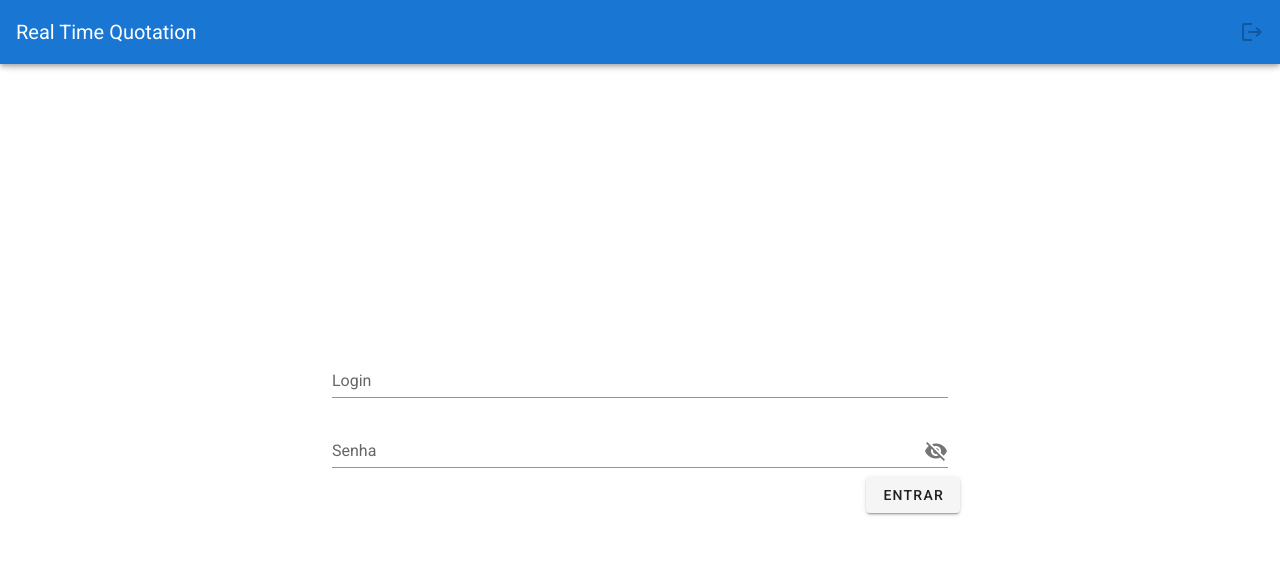
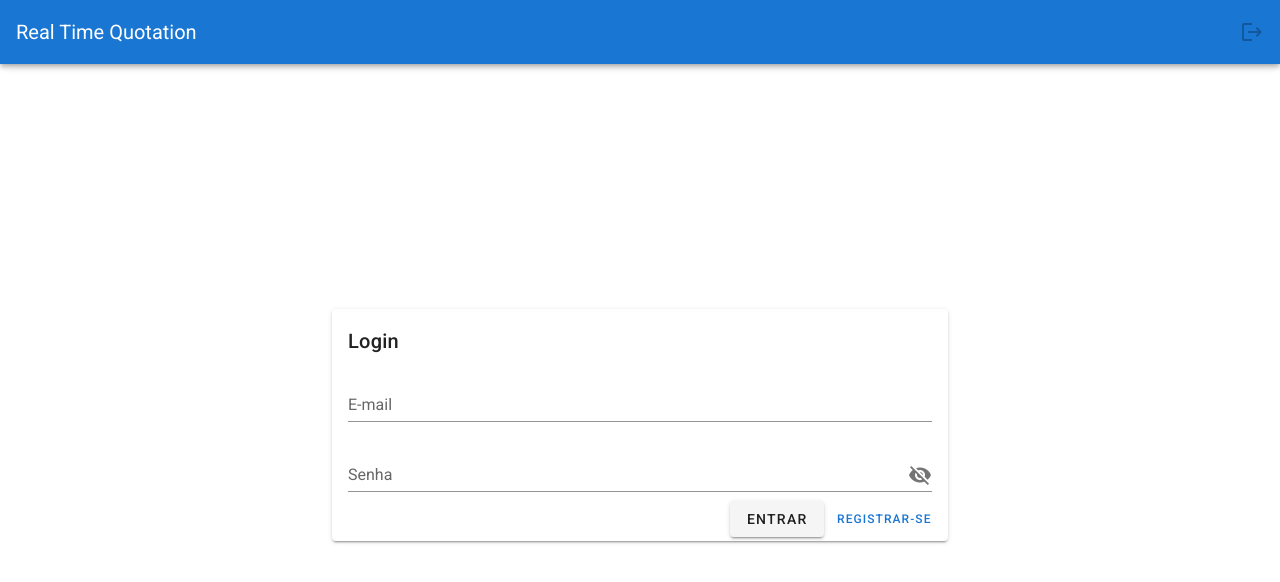
Before and after one commit to mathvalenza/real-time-quotation, a Vue app: page /login in a window 1280 px wide. Shown: the top 582 px of the page. Built offline with nearby package versions, Linux system fonts and the light colour scheme.

Commit message:
login, logout and signup done integrating with firebase

```diff
--- a/src/components/CustomAppBar.vue
+++ b/src/components/CustomAppBar.vue
@@ -2,23 +2,29 @@
   <v-app-bar absolute class="primary white--text">
     <v-toolbar-title>Real Time Quotation</v-toolbar-title>
     <div class="flex-grow-1"></div>
-    <v-btn class="white--text" icon :disabled="isLoginView" @click="goToLogin">
+    <v-btn class="white--text" icon :disabled="!isInHome" @click="signOut">
       <v-icon>mdi-logout</v-icon>
     </v-btn>
   </v-app-bar>
 </template>
 
 <script>
+import firebase from 'firebase';
+
 export default {
   name: 'CustomAppBar',
   computed: {
-    isLoginView() {
-      return this.$route.name === 'login';
+    isInHome() {
+      return this.$route.name === 'home';
     },
   },
   methods: {
-    goToLogin() {
-      return this.$router.push({ name: 'login' });
+    signOut() {
+      firebase
+        .auth()
+        .signOut()
+        .then(() => this.$router.push({ name: 'login' }))
+        .catch(error => console.log('Ops, ', error.message));
     },
   },
 };
--- a/src/components/Login.vue
+++ b/src/components/Login.vue
@@ -1,63 +1,30 @@
 <template>
-  <v-container fluid fill-height>
-    <v-row justify="center">
-      <v-col lg="6" md="8" sm="6">
-        <v-form>
-          <v-text-field
-            clearable
-            v-model="form.email"
-            label="Login"
-            :rules="[rules.required]"
-          />
-          <v-text-field
-            v-model="form.password"
-            label="Senha"
-            name="input-10-1"
-            :append-icon="showPassword ? 'visibility' : 'visibility_off'"
-            :rules="[rules.required, rules.min]"
-            :type="showPassword ? 'text' : 'password'"
-            @click:append="showPassword = !showPassword"
-          />
-          <v-row justify="end">
-            <v-btn @click="login">Entrar</v-btn>
-          </v-row>
-        </v-form>
-      </v-col>
-    </v-row>
-  </v-container>
+  <user-form @submit="login" form-title="Login" submit-label="Entrar">
+    <v-btn text small color="primary" @click="goToSignUp">Registrar-se</v-btn>
+  </user-form>
 </template>
 
 <script>
 import firebase from 'firebase';
+import UserForm from './UserForm.vue';
 
 export default {
   name: 'Login',
-  data() {
-    return {
-      showPassword: false,
-      form: {
-        email: '',
-        password: '',
-      },
-      rules: {
-        required: v => !!v || 'Este campo é obrigatório.',
-        min: v => (v && v.length >= 6) || 'A senha deve possuir no mínimo 6 caracteres',
-      },
-    };
+  components: {
+    UserForm,
   },
   methods: {
-    login() {
-      // this.$router.push({ name: 'home' });
-      this.addUserToFirebase();
-    },
-    addUserToFirebase() {
-      if (this.form.email && this.form.password) {
+    login({ email, password }) {
+      if (email && password) {
         firebase
           .auth()
-          .createUserWithEmailAndPassword(this.form.email, this.form.password)
-          .then(user => console.log(user, ' foi criado'))
-          .catch(err => console.log('Ops, ', err.message));
+          .signInWithEmailAndPassword(email, password)
+          .then(user => this.$router.push({ name: 'home' }))
+          .catch(error => console.log('Ops, ', error.message));
       }
+    },
+    goToSignUp() {
+      this.$router.push({ name: 'signUp' });
     },
   },
 };
--- /dev/null
+++ b/src/components/SignUp.vue
@@ -0,0 +1,26 @@
+<template>
+  <user-form @submit="signUp" form-title="Registrar-se" submit-label="Cadastrar"/>
+</template>
+
+<script>
+import firebase from 'firebase';
+import UserForm from './UserForm.vue';
+
+export default {
+  name: 'SignUp',
+  components: {
+    UserForm,
+  },
+  methods: {
+    signUp({ email, password }) {
+      if (email && password) {
+        firebase
+          .auth()
+          .createUserWithEmailAndPassword(email, password)
+          .then(user => console.log(user, ' foi criado'))
+          .catch(err => console.log('Ops, ', err.message));
+      }
+    },
+  },
+};
+</script>
--- /dev/null
+++ b/src/components/UserForm.vue
@@ -0,0 +1,68 @@
+<template>
+  <v-container fluid fill-height>
+    <v-row justify="center">
+      <v-col lg="6" md="8" sm="6">
+        <v-card class="mx-auto" width="100%">
+          <v-card-title>{{ formTitle }}</v-card-title>
+          <v-card-text>
+            <v-form>
+              <v-text-field
+                clearable
+                v-model="form.email"
+                label="E-mail"
+                :rules="[rules.required]"
+              />
+              <v-text-field
+                v-model="form.password"
+                label="Senha"
+                name="input-10-1"
+                :append-icon="showPassword ? 'visibility' : 'visibility_off'"
+                :rules="[rules.required, rules.min]"
+                :type="showPassword ? 'text' : 'password'"
+                @click:append="showPassword = !showPassword"
+              />
+              <v-row justify="end" align="center">
+                <v-btn @click="submit">{{ submitLabel }}</v-btn>
+                <slot />
+              </v-row>
+            </v-form>
+          </v-card-text>
+        </v-card>
+      </v-col>
+    </v-row>
+  </v-container>
+</template>
+
+<script>
+export default {
+  name: 'UserForm',
+  props: {
+    formTitle: {
+      type: String,
+      default: 'Formulário',
+    },
+    submitLabel: {
+      type: String,
+      default: 'Submeter',
+    },
+  },
+  data() {
+    return {
+      showPassword: false,
+      form: {
+        email: '',
+        password: '',
+      },
+      rules: {
+        required: v => !!v || 'Este campo é obrigatório.',
+        min: v => (v && v.length >= 6) || 'A senha deve possuir no mínimo 6 caracteres',
+      },
+    };
+  },
+  methods: {
+    submit() {
+      return this.$emit('submit', this.form);
+    },
+  },
+}
+</script>
--- a/src/router.js
+++ b/src/router.js
@@ -1,27 +1,36 @@
 import Vue from 'vue';
+import firebase from 'firebase';
 import Router from 'vue-router';
 import Home from './views/Home.vue';
 import Login from './components/Login.vue';
-
+import SignUp from './components/SignUp.vue';
 
 Vue.use(Router);
 
-export default new Router({
+const router = new Router({
   mode: 'history',
   base: process.env.BASE_URL,
   routes: [{
-    path: '/',
+    path: '*',
     redirect: '/login',
   },
   {
     path: '/home',
     name: 'home',
     component: Home,
+    meta: {
+      requiresAuth: true,
+    },
   },
   {
     path: '/login',
     name: 'login',
     component: Login,
+  },
+  {
+    path: '/sign_up',
+    name: 'signUp',
+    component: SignUp,
   },
   {
     path: '/about',
@@ -33,3 +42,16 @@ export default new Router({
   },
   ],
 });
+
+router.beforeEach((to, from, next) => {
+  const { currentUser } = firebase.auth();
+  const requiresAuth = to.matched.some(route => route.meta.requiresAuth);
+
+  if (requiresAuth && !currentUser) {
+    next('login');
+  } else {
+    next();
+  }
+});
+
+export default router;
```
